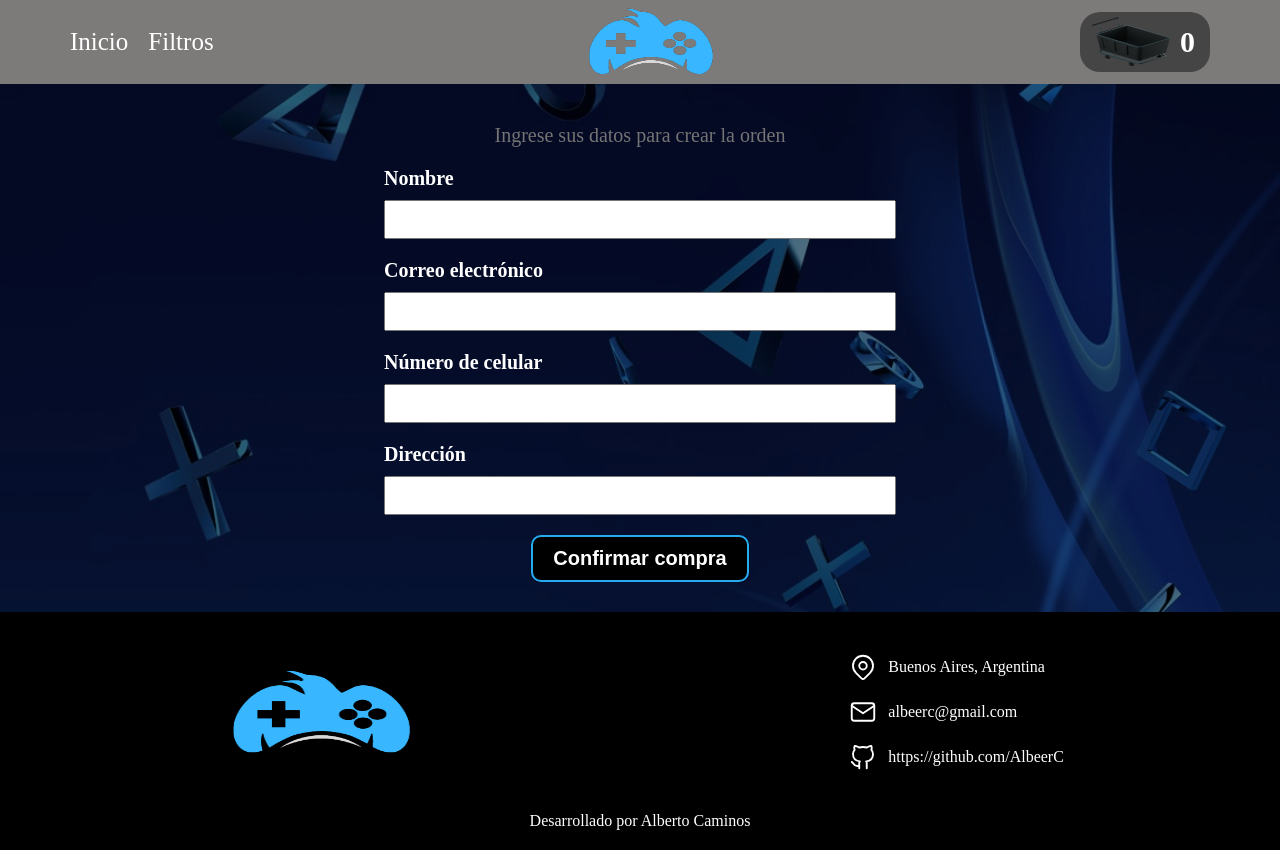
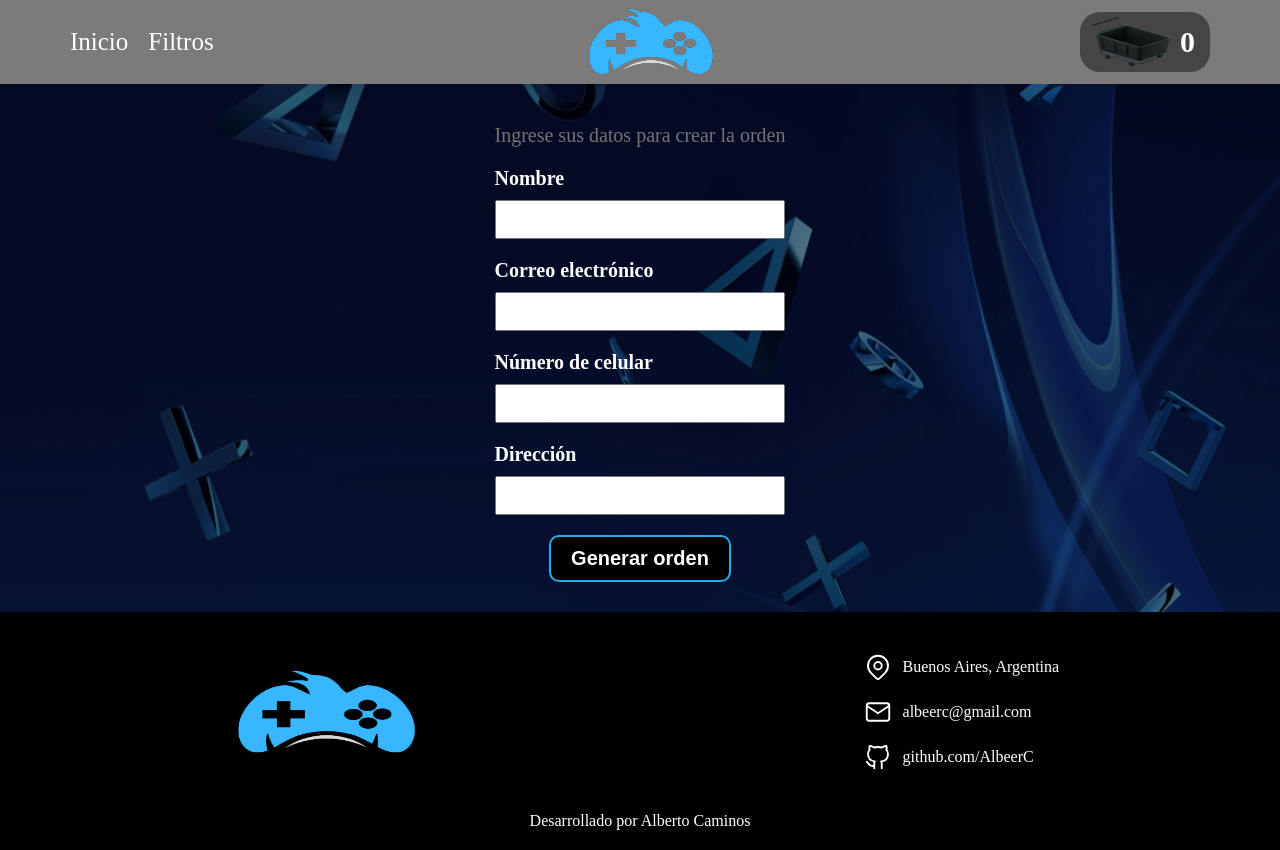
Before and after one commit to AlbeerC/Proyecto-Final-React, a React (Create React App) app: page /checkout in a window 1280 px wide. Built offline with nearby package versions, Linux system fonts and the light colour scheme; a web font is replaced by a local one.

Commit message:
handle firebase stock

```diff
--- a/src/Notification/NotificationService.jsx
+++ b/src/Notification/NotificationService.jsx
@@ -36,7 +36,7 @@ export const NotificationProvider = ({ children }) => {
 
         setTimeout(() => {
             setMessage('')
-        }, 2000)
+        }, 3000)
     }
 
     return(
--- a/src/components/Checkout/Checkout.jsx
+++ b/src/components/Checkout/Checkout.jsx
@@ -1,28 +1,122 @@
 import "./Checkout.scss"
+import { useContext, useState } from "react"
+import { CartContext } from "../../context/CartContext"
+import { addDoc, collection, getDocs, query, where, documentId, writeBatch } from "firebase/firestore"
+import { database } from "../../services/firebase/index"
+import { NotificationContext } from "../../Notification/NotificationService"
+import { useNavigate } from "react-router-dom"
 
 function Checkout () {
 
+    const { setNotification } = useContext(NotificationContext)
+    const { cart, total, clearCart } = useContext(CartContext)
+
+    const navigate = useNavigate()
+
+
+    const [ loading, setLoading ] = useState(false)
+
+    const [ name, setName ] = useState("")
+    const [ phone, setPhone ] = useState("")
+    const [ email, setEmail ] = useState("")
+    const [ adress, setAdress ] = useState("")
+
+    const createOrder = async () => {
+        setLoading(true)
+
+        try {
+            const objectOrder = {
+                buyer: {
+                    name: name,
+                    email: email,
+                    phone: phone,
+                    adress: adress
+                },
+                items: cart,
+                total: total
+            }
+
+            const batch = writeBatch(database)
+
+            const outOfStock = []
+
+            const ids = cart.map(prod => prod.id)
+
+            const productsRef = collection(database, "products")
+
+            const productsAdded = await getDocs(query(productsRef, where(documentId(), "in", ids)))
+
+            const { docs } = productsAdded
+
+            docs.forEach(doc => {
+                const dataDoc = doc.data()
+                const stockDb = dataDoc.stock
+                const productAddedToCart = cart.find(prod => prod.id === doc.id)
+                const prodQuantity = productAddedToCart?.quantity
+
+                if (stockDb >= prodQuantity) {
+                    batch.update(doc.ref, { stock: stockDb- prodQuantity})
+                } else {
+                    outOfStock.push({id: doc.id, ...dataDoc})
+                }
+            })
+
+            if (outOfStock.length === 0) {
+                await batch.commit()
+                const orderRef = collection(database, "orders")
+                const orderAdded= await addDoc(orderRef, objectOrder)
+
+                clearCart()
+
+                setTimeout(() => {
+                    navigate("/")
+                }, 3000)
+
+                setNotification("success", `Orden realizada. El ID de su orden es: ${orderAdded.id}`)
+            } else {
+                setNotification("error" , "Uno o más productos están fuera de stock")
+            }
+
+        } catch(error) {
+            console.log(error)
+        } finally {
+            setLoading(false)
+        }
+    }
+
+
+    if (loading) {
         return (
+            <h1 className="loading">Se está generando su orden...</h1>
+        )
+    }
+
+
+
+    return (
+        <div className="form-container">
             <form className="form">
                 <p>Ingrese sus datos para crear la orden</p>
                 <div className="campo">
                     <label>Nombre</label>
-                <input type="text" required />
+                    <input type="text" required value={name} onChange={(e) => setName(e.target.value)}/>
                 </div>
                 <div className="campo">
                     <label>Correo electrónico</label>
-                <input type="email" required />
+                    <input type="email" required value={email} onChange={(e) => setEmail(e.target.value)} />
                 </div>
                 <div className="campo">
                     <label>Número de celular</label>
-                <input type="text" required />
+                    <input type="text" required value={phone} onChange={(e) => setPhone(e.target.value)} />
                 </div>
                 <div className="campo">
                     <label>Dirección</label>
-                <input type="text" required />
+                    <input type="text" required value={adress} onChange={(e) => setAdress(e.target.value)} />
                 </div>
-            <button>Confirmar compra</button>
             </form>
+            <button className="btn-checkout" onClick={createOrder}>Generar orden</button>
+
+        </div>
     )
 }
 
--- a/src/components/Checkout/Checkout.scss
+++ b/src/components/Checkout/Checkout.scss
@@ -1,5 +1,10 @@
 @import "../../scss/variables";
 
+.form-container {
+    display: flex;
+    flex-direction: column;
+    justify-content: center;
+    align-items: center;
     .form {
         display: flex;
         flex-direction: column;
@@ -16,7 +21,7 @@
         .campo {
             display: flex;
             flex-direction: column;
-        width: 40%;
+            width: 100%;
             padding: 1rem 0;
 
             @media (max-width:768px) {
@@ -34,8 +39,8 @@
                 padding: 1rem 2rem;
             }
         }
-
-    button {
+    }
+    .btn-checkout {
             background-color: $negro;
             font-size: 2rem;
             margin-top: 1rem;
@@ -45,5 +50,6 @@
             font-weight: bold;
             color: $blanco;
             cursor: pointer;
+            max-width: 30rem;
     }
 }
--- a/src/components/Footer/Footer.jsx
+++ b/src/components/Footer/Footer.jsx
@@ -29,12 +29,12 @@ function Footer () {
                             <path stroke="none" d="M0 0h24v24H0z" fill="none"/>
                             <path d="M9 19c-4.3 1.4 -4.3 -2.5 -6 -3m12 5v-3.5c0 -1 .1 -1.4 -.5 -2c2.8 -.3 5.5 -1.4 5.5 -6a4.6 4.6 0 0 0 -1.3 -3.2a4.2 4.2 0 0 0 -.1 -3.2s-1.1 -.3 -3.5 1.3a12.3 12.3 0 0 0 -6.2 0c-2.4 -1.6 -3.5 -1.3 -3.5 -1.3a4.2 4.2 0 0 0 -.1 3.2a4.6 4.6 0 0 0 -1.3 3.2c0 4.6 2.7 5.7 5.5 6c-.6 .6 -.6 1.2 -.5 2v3.5" />
                         </svg>
-                        <p> <a href="https://github.com/AlbeerC" target="blank">https://github.com/AlbeerC</a></p>
+                        <p>github.com/AlbeerC</p>
                     </div>
                 </div>
             </div>
 
-        <p className="copy">Desarrollado por <a href="https://www.linkedin.com/in/alberto-caminos-5b3961243/" target="blank">Alberto Caminos</a></p>
+        <p className="copy">Desarrollado por Alberto Caminos</p>
         </footer>
     )
 }
--- a/src/components/ItemListContainer/ItemListContainer.scss
+++ b/src/components/ItemListContainer/ItemListContainer.scss
@@ -23,9 +23,3 @@
         }
     }
 }
-
-.loading {
-    text-align: center;
-    padding-top: 5rem;
-    font-size: 5rem;
-}
--- a/src/scss/_resets.scss
+++ b/src/scss/_resets.scss
@@ -30,3 +30,9 @@ h1, h2, h3 {
 p {
   font-family: $fuenteTextos;
 }
+.loading {
+  text-align: center;
+  padding-top: 5rem;
+  font-size: 5rem;
+  color: $blanco;
+}
```
Lines whose indentation alone changed are shown as unchanged.
